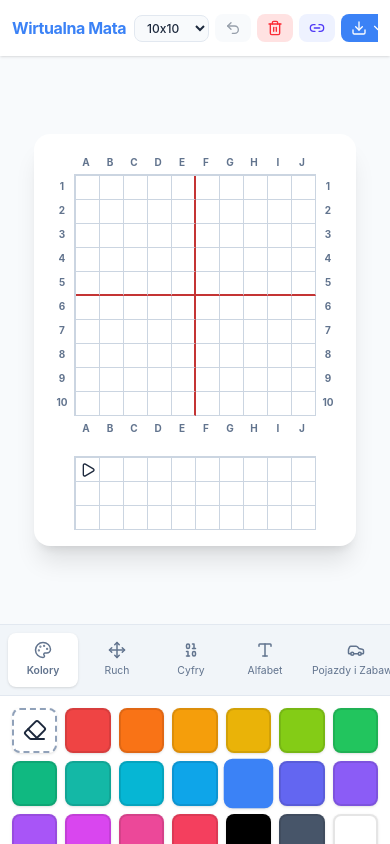
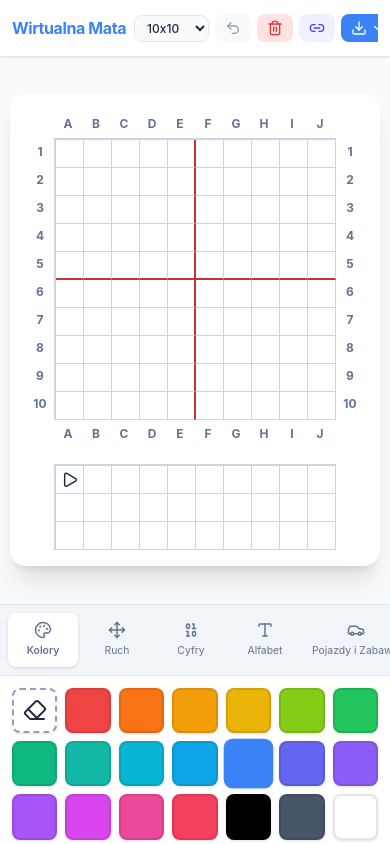
Before and after one commit to bbbenji/vcm, a Vue app: page / in a window 390 px wide. Built offline with nearby package versions, Linux system fonts and the light colour scheme.

Commit message:
style: update responsive grid sizing, asset library height, and viewport units

```diff
--- a/src/App.vue
+++ b/src/App.vue
@@ -5,7 +5,7 @@ import AssetLibrary from './components/AssetLibrary.vue'
 </script>
 
 <template>
-  <div class="flex flex-col h-screen overflow-hidden">
+  <div class="flex flex-col h-dvh overflow-hidden">
     <HeaderControls />
     <div class="flex flex-col md:flex-row flex-1 overflow-hidden">
       <main class="flex-1 relative overflow-hidden">
--- a/src/components/AssetLibrary.vue
+++ b/src/components/AssetLibrary.vue
@@ -76,7 +76,7 @@ const selectTool = (type: ToolType, value: string | null) => {
 
 <template>
   <aside
-    class="flex flex-col bg-white border-t md:border-t-0 md:border-l border-slate-200 w-full md:w-[320px] h-[220px] md:h-full overflow-y-auto shrink-0"
+    class="flex flex-col bg-white border-t md:border-t-0 md:border-l border-slate-200 w-full md:w-[320px] h-[240px] md:h-full overflow-hidden shrink-0"
   >
     <div class="flex flex-row overflow-x-auto whitespace-nowrap p-2 gap-1 border-b border-slate-200 bg-slate-100 scrollbar-none">
       <button
--- a/src/components/MatGrid.vue
+++ b/src/components/MatGrid.vue
@@ -77,24 +77,23 @@ const handleTouchEnd = () => {
         @mouseleave="isHoveringGrid = false"
         @mousemove="onMouseMove"
       >
-      <!-- Top Axis (Letters) -->
       <div class="flex flex-row font-bold text-slate-500 select-none">
-        <div class="w-6 h-6 md:w-8 lg:w-12 md:h-8 lg:h-12"></div>
+        <div class="w-7 h-7 sm:w-8 sm:h-8 md:w-10 md:h-10 lg:w-12 lg:h-12"></div>
         <div
-          class="flex justify-center items-center w-6 h-6 md:w-8 lg:w-12 md:h-8 lg:h-12 text-[10px] md:text-sm lg:text-lg"
+          class="flex justify-center items-center w-7 h-7 sm:w-8 sm:h-8 md:w-10 md:h-10 lg:w-12 lg:h-12 text-xs sm:text-sm md:text-base lg:text-lg font-bold"
           v-for="col in store.gridSize"
           :key="'top-' + col"
         >
           {{ alphabet[col - 1] }}
         </div>
-        <div class="w-6 h-6 md:w-8 lg:w-12 md:h-8 lg:h-12"></div>
+        <div class="w-7 h-7 sm:w-8 sm:h-8 md:w-10 md:h-10 lg:w-12 lg:h-12"></div>
       </div>
 
       <div class="flex flex-row">
         <!-- Left Axis (Numbers) -->
         <div class="flex flex-col font-bold text-slate-500 select-none">
           <div
-            class="flex justify-center items-center w-6 h-6 md:w-8 lg:w-12 md:h-8 lg:h-12 text-[10px] md:text-sm lg:text-lg"
+            class="flex justify-center items-center w-7 h-7 sm:w-8 sm:h-8 md:w-10 md:h-10 lg:w-12 lg:h-12 text-xs sm:text-sm md:text-base lg:text-lg font-bold"
             v-for="row in store.gridSize"
             :key="'left-' + row"
           >
@@ -120,7 +119,7 @@ const handleTouchEnd = () => {
               :data-row="rIndex"
               :data-col="cIndex"
               :data-secondary="false"
-              class="flex justify-center items-center w-6 h-6 md:w-8 lg:w-12 md:h-8 lg:h-12 border-r border-b border-grid-line cursor-crosshair transition-[filter] duration-100 hover:brightness-95"
+              class="flex justify-center items-center w-7 h-7 sm:w-8 sm:h-8 md:w-10 md:h-10 lg:w-12 lg:h-12 border-r border-b border-grid-line cursor-crosshair transition-[filter] duration-100 hover:brightness-95"
               :class="{
                 'border-b-2 border-b-grid-sym-line': rIndex === Math.floor(store.gridSize / 2) - 1,
                 'border-r-2 border-r-grid-sym-line': cIndex === Math.floor(store.gridSize / 2) - 1,
@@ -133,11 +132,11 @@ const handleTouchEnd = () => {
               <component
                 v-if="cell.icon"
                 :is="getPlacedIcon(cell.icon)"
-                class="w-4 h-4 md:w-6 lg:w-8 md:h-6 lg:h-8 text-slate-800 pointer-events-none"
+                class="w-[65%] h-[65%] text-slate-800 pointer-events-none"
               />
               <span
                 v-else-if="cell.text"
-                class="text-xs md:text-lg lg:text-2xl font-bold text-slate-800 pointer-events-none"
+                class="text-sm sm:text-base md:text-xl lg:text-2xl font-bold text-slate-800 pointer-events-none"
                 >{{ cell.text }}</span
               >
             </div>
@@ -147,7 +146,7 @@ const handleTouchEnd = () => {
         <!-- Right Axis (Numbers) -->
         <div class="flex flex-col font-bold text-slate-500 select-none">
           <div
-            class="flex justify-center items-center w-6 h-6 md:w-8 lg:w-12 md:h-8 lg:h-12 text-[10px] md:text-sm lg:text-lg"
+            class="flex justify-center items-center w-7 h-7 sm:w-8 sm:h-8 md:w-10 md:h-10 lg:w-12 lg:h-12 text-xs sm:text-sm md:text-base lg:text-lg font-bold"
             v-for="row in store.gridSize"
             :key="'right-' + row"
           >
@@ -158,15 +157,15 @@ const handleTouchEnd = () => {
 
       <!-- Bottom Axis (Letters) -->
       <div class="flex flex-row font-bold text-slate-500 select-none">
-        <div class="w-6 h-6 md:w-8 lg:w-12 md:h-8 lg:h-12"></div>
+        <div class="w-7 h-7 sm:w-8 sm:h-8 md:w-10 md:h-10 lg:w-12 lg:h-12"></div>
         <div
-          class="flex justify-center items-center w-6 h-6 md:w-8 lg:w-12 md:h-8 lg:h-12 text-[10px] md:text-sm lg:text-lg"
+          class="flex justify-center items-center w-7 h-7 sm:w-8 sm:h-8 md:w-10 md:h-10 lg:w-12 lg:h-12 text-xs sm:text-sm md:text-base lg:text-lg font-bold"
           v-for="col in store.gridSize"
           :key="'bottom-' + col"
         >
           {{ alphabet[col - 1] }}
         </div>
-        <div class="w-6 h-6 md:w-8 lg:w-12 md:h-8 lg:h-12"></div>
+        <div class="w-7 h-7 sm:w-8 sm:h-8 md:w-10 md:h-10 lg:w-12 lg:h-12"></div>
       </div>
 
       <!-- Divider -->
@@ -177,7 +176,7 @@ const handleTouchEnd = () => {
         <!-- Left Spacing to align with main grid -->
         <div class="flex flex-col font-bold text-slate-500 select-none">
           <div
-            class="w-6 h-6 md:w-8 lg:w-12 md:h-8 lg:h-12"
+            class="w-7 h-7 sm:w-8 sm:h-8 md:w-10 md:h-10 lg:w-12 lg:h-12"
             v-for="row in 3"
             :key="'sec-left-' + row"
           ></div>
@@ -201,7 +200,7 @@ const handleTouchEnd = () => {
               :data-row="rIndex"
               :data-col="cIndex"
               :data-secondary="true"
-              class="flex justify-center items-center w-6 h-6 md:w-8 lg:w-12 md:h-8 lg:h-12 border-r border-b border-grid-line cursor-crosshair transition-[filter] duration-100 hover:brightness-95"
+              class="flex justify-center items-center w-7 h-7 sm:w-8 sm:h-8 md:w-10 md:h-10 lg:w-12 lg:h-12 border-r border-b border-grid-line cursor-crosshair transition-[filter] duration-100 hover:brightness-95"
               :style="{ backgroundColor: cell.bg || 'transparent' }"
               @mousedown="paintCell(rIndex, cIndex, true)"
               @mouseenter="dragPaintCell($event, rIndex, cIndex, true)"
@@ -210,11 +209,11 @@ const handleTouchEnd = () => {
               <component
                 v-if="cell.icon"
                 :is="getPlacedIcon(cell.icon)"
-                class="w-4 h-4 md:w-6 lg:w-8 md:h-6 lg:h-8 text-slate-800 pointer-events-none"
+                class="w-[65%] h-[65%] text-slate-800 pointer-events-none"
               />
               <span
                 v-else-if="cell.text"
-                class="text-xs md:text-lg lg:text-2xl font-bold text-slate-800 pointer-events-none"
+                class="text-sm sm:text-base md:text-xl lg:text-2xl font-bold text-slate-800 pointer-events-none"
                 >{{ cell.text }}</span
               >
             </div>
@@ -227,15 +226,15 @@ const handleTouchEnd = () => {
     <!-- Custom Cursor Overlay -->
     <div
       v-if="isHoveringGrid && !isTouchDevice"
-      class="fixed pointer-events-none z-50 flex justify-center items-center w-6 h-6 md:w-8 lg:w-12 md:h-8 lg:h-12 opacity-70 drop-shadow-xl"
+      class="fixed pointer-events-none z-50 flex justify-center items-center w-7 h-7 sm:w-8 sm:h-8 md:w-10 md:h-10 lg:w-12 lg:h-12 opacity-70 drop-shadow-xl"
       :style="{
         left: (mousePos.x + 12) + 'px',
         top: (mousePos.y + 12) + 'px',
       }"
     >
       <div v-if="store.activeTool.type === 'background'" class="w-full h-full rounded border-2 border-white shadow-md" :style="{ backgroundColor: store.activeTool.value || 'transparent' }"></div>
-      <component v-else-if="store.activeTool.type === 'icon' && store.activeTool.value" :is="getPlacedIcon(store.activeTool.value)" class="w-4 h-4 md:w-6 lg:w-8 md:h-6 lg:h-8 text-slate-800 drop-shadow-[0_2px_4px_rgba(255,255,255,0.8)]" />
-      <span v-else-if="store.activeTool.type === 'text' && store.activeTool.value" class="text-xs md:text-lg lg:text-2xl font-bold text-slate-800 drop-shadow-[0_2px_4px_rgba(255,255,255,0.8)]">{{ store.activeTool.value }}</span>
+      <component v-else-if="store.activeTool.type === 'icon' && store.activeTool.value" :is="getPlacedIcon(store.activeTool.value)" class="w-[65%] h-[65%] text-slate-800 drop-shadow-[0_2px_4px_rgba(255,255,255,0.8)]" />
+      <span v-else-if="store.activeTool.type === 'text' && store.activeTool.value" class="text-sm sm:text-base md:text-xl lg:text-2xl font-bold text-slate-800 drop-shadow-[0_2px_4px_rgba(255,255,255,0.8)]">{{ store.activeTool.value }}</span>
     </div>
   </div>
 </template>
```
